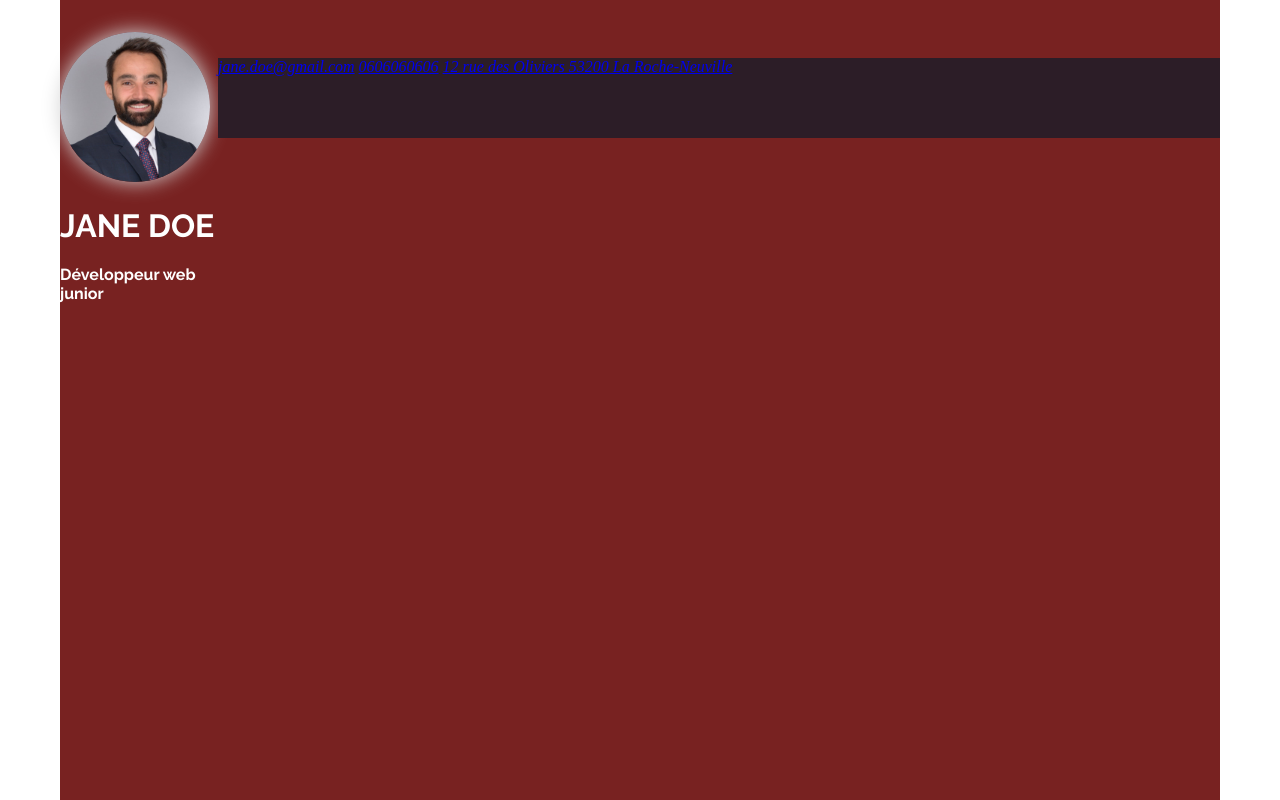
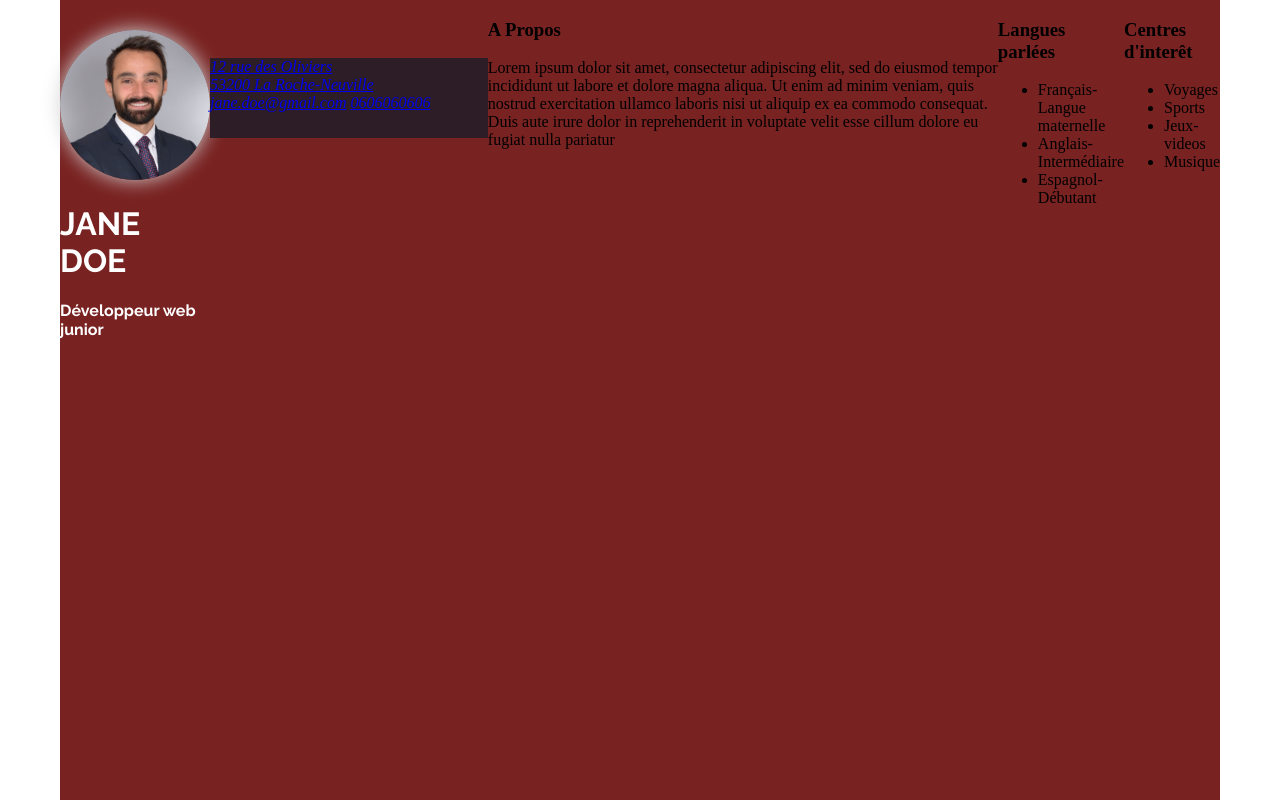
Before and after one commit to RazeLDev/cv, a plain HTML site: page index.html in a window 1280 px wide. Shown: the top 800 px of the page. Drawn offline with Linux system fonts and the light colour scheme.

Commit message:
ajouts section

```diff
--- a/index.html
+++ b/index.html
@@ -1,9 +1,9 @@
 <!DOCTYPE html>
 <html lang="fr">
   <head>
-    <meta charset="UTF-8">
-    <meta name="viewport" content="width=device-width, initial-scale=1.0">
-    <link rel="stylesheet" href="./assets/css/styles.css">
+    <meta charset="UTF-8" />
+    <meta name="viewport" content="width=device-width, initial-scale=1.0" />
+    <link rel="stylesheet" href="./assets/css/styles.css" />
     <title>CV</title>
   </head>
   <body>
@@ -11,20 +11,51 @@
       <!--Entete du CV-->
       <div class="container">
         <div class="container-items">
-                    <img src="./img/photodeprofil.jpg" alt="Photo de profil">
+          <img src="./img/photodeprofil.jpg" alt="Photo de profil" />
           <h1>JANE DOE</h1>
           <h4 id="titre">Développeur web junior</h4>
         </div>
         <nav class="bandeau">
           <address class="bandeau_items">
+            <a
+              href="https://www.google.com/maps/place/12+Rue+des+Oliviers,+53200+La+Roche-Neuville/@47.8746148,-0.7546056,17z/data=!3m1!4b1!4m6!3m5!1s0x4808f12c7939a8a7:0xaefceff0de598651!8m2!3d47.8746112!4d-0.7520307!16s%2Fg%2F11c1fvm555?entry=ttu"
+              target="_blank"
+              >12 rue des Oliviers<br />
+              53200 La Roche-Neuville</a
+            >
             <a href="mailto:j.doe@gmail.com">jane.doe@gmail.com</a>
             <a href="tel:0606060606">0606060606</a>
-                        <a href="https://www.google.com/maps/place/12+Rue+des+Oliviers,+53200+La+Roche-Neuville/@47.8746148,-0.7546056,17z/data=!3m1!4b1!4m6!3m5!1s0x4808f12c7939a8a7:0xaefceff0de598651!8m2!3d47.8746112!4d-0.7520307!16s%2Fg%2F11c1fvm555?entry=ttu" target="_blank">12 rue des Oliviers 53200 La Roche-Neuville</a>
           </address>
         </nav>
+        <section class="lorem">
+          <h3>A Propos</h3>
+          <p>
+            Lorem ipsum dolor sit amet, consectetur adipiscing elit, sed do
+            eiusmod tempor incididunt ut labore et dolore magna aliqua. Ut enim
+            ad minim veniam, quis nostrud exercitation ullamco laboris nisi ut
+            aliquip ex ea commodo consequat. Duis aute irure dolor in
+            reprehenderit in voluptate velit esse cillum dolore eu fugiat nulla
+            pariatur
+          </p>
+        </section>
+        <section class="langues">
+          <h3>Langues parlées</h3>
+          <ul>
+            <li>Français- Langue maternelle</li>
+            <li>Anglais- Intermédiaire</li>
+            <li>Espagnol- Débutant</li>
+          </ul>
+        </section>
+        <section class="centres_interets">
+          <h3>Centres d'interêt</h3>
+          <ul>
+            <li>Voyages</li>
+            <li>Sports</li>
+            <li>Jeux-videos</li>
+            <li>Musique</li>
+          </ul>
+        </section>
       </div>
-
-
     </main>
   </body>
 </html>
```
Lines whose indentation alone changed are shown as unchanged.
